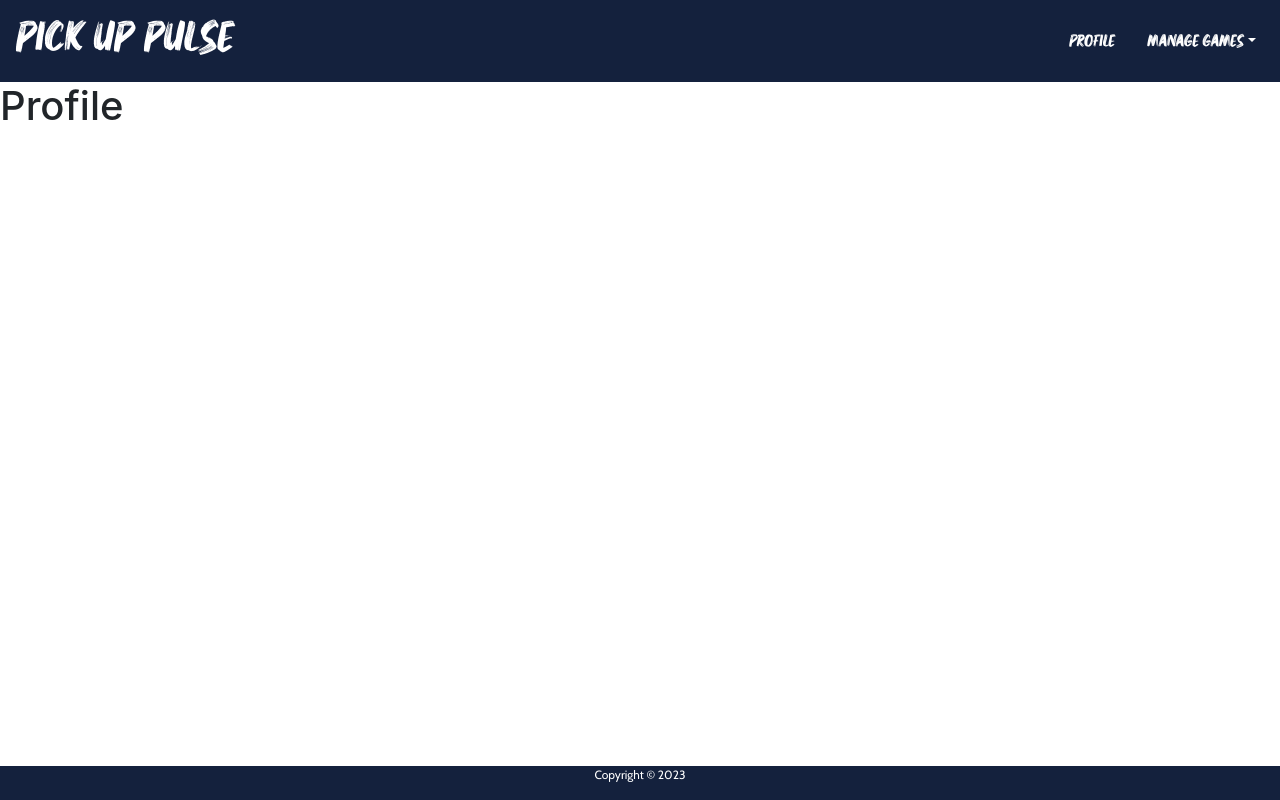
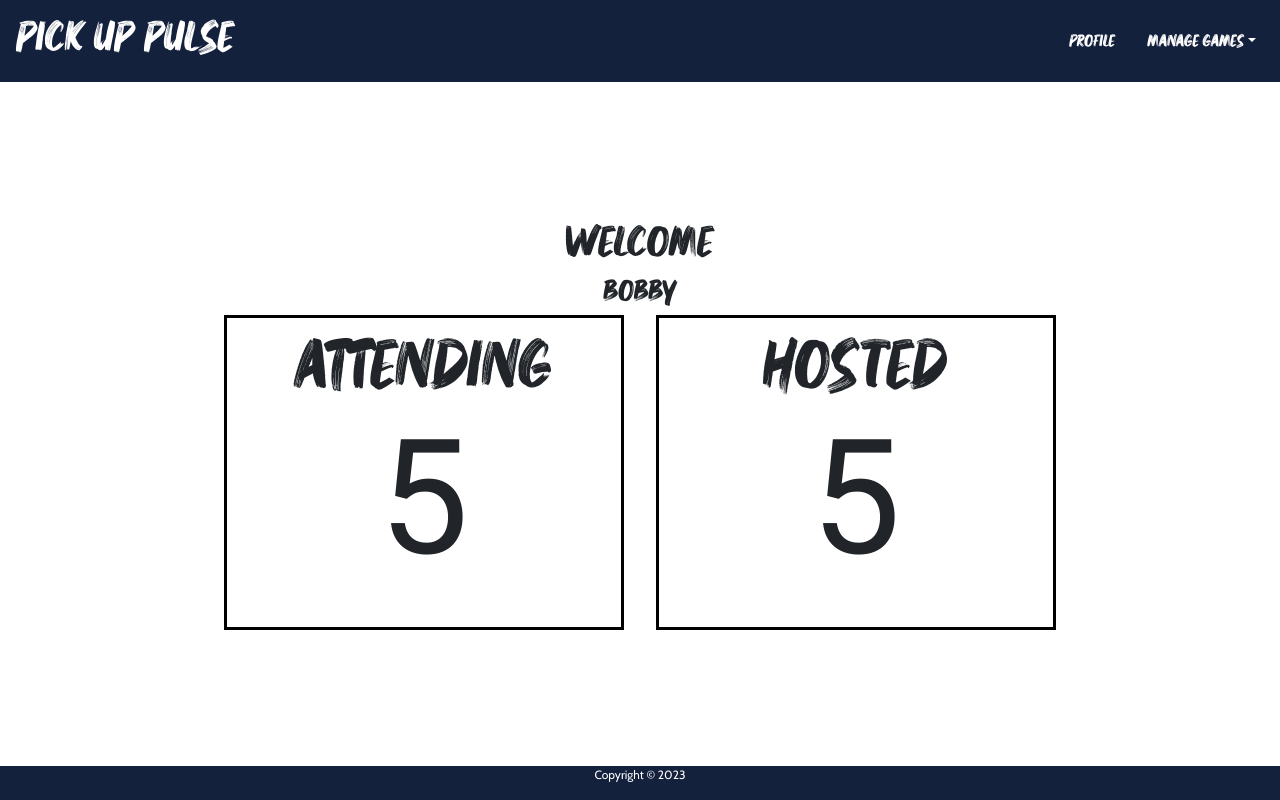
Before and after one commit to scooby-gang-12/PickUpPulse, a React app: page /profile in a window 1280 px wide. Built offline with nearby package versions, Linux system fonts and the light colour scheme.

Commit message:
Added Profile Styling

```diff
--- a/client/App.js
+++ b/client/App.js
@@ -16,6 +16,7 @@ import EditGames from './pages/editGame';
 import HostedGames from './pages/hostedGames';
 import EditGameForm from './components/forms/EditGameForm';
 import  GameInfo from './pages/gameinfo';
+import DetailedGameInfo from './components/DetailedGameInfo';
 
 // store colors and global theme items
 const theme = {
@@ -50,6 +51,7 @@ export default function App() {
                 <Route path='/hostedgames' element={<HostedGames />} />
                 <Route path='/hostedgames/edit/:gameId' element={<EditGameForm />} />
               <Route path='/profile' element={<Profile />} />
+              <Route path='/gameInfo/123' element={<DetailedGameInfo />} />
             </Route>
         </Routes>
       </BrowserRouter>
--- a/client/components/DetailedGameInfo.js
+++ b/client/components/DetailedGameInfo.js
@@ -15,17 +15,15 @@ export default function DetailedGameInfo() {
     return state.games.gamesArr.find((g)=>g._id === gameId)
   }))
 
-  const {sport, address, partySize, gameName} = game
-  console.log(game)
+  // const {sport, address, partySize, gameName} = game
+  // console.log(game)
   return (
     <StyledGameInfo>
-      <div>
-        <p>{gameName}</p>
-        <p>{sport}</p>
-        <p>{address}</p>
-        <p>{partySize}</p>
-      </div>
+        <h1>Bobbys Bubbles</h1>
+        <h3>Golf</h3>
+        <h3>12212 Sports Park</h3>
+        <h3>5 spots </h3>
+        <h3>5 signUp</h3>
     </StyledGameInfo>
-
   )
 }
--- a/client/components/map/Map.js
+++ b/client/components/map/Map.js
@@ -22,7 +22,8 @@ export default function Map () {
       lat: game.location.coordinates[1],
       lng: game.location.coordinates[0],
       gameName: game.gameName,
-      sport: game.sport
+      sport: game.sport,
+      id: game._id
     }));
   };
 
--- a/client/components/styles/GlobalStyles.js
+++ b/client/components/styles/GlobalStyles.js
@@ -1,6 +1,9 @@
 import styled, { createGlobalStyle } from "styled-components";
 
 export const GlobalStyles = createGlobalStyle`
+
+@import url('https://fonts.googleapis.com/css2?family=Roboto&display=swap');
+
     @font-face {
         font-family: 'Rough Battle';
         src: url('/fonts/Rough Battle.ttf') format('truetype');
@@ -18,5 +21,6 @@ export const GlobalStyles = createGlobalStyle`
     :root{
         --primary-font: 'Rough Battle';
         --secondary-font: 'Cabin Regular';
+        --tertiary-font: 'Roboto';
     }
 `
--- a/client/components/styles/StyledGameInfo.styled.js
+++ b/client/components/styles/StyledGameInfo.styled.js
@@ -1,6 +1,18 @@
 import { styled } from "styled-components";
 
 export const StyledGameInfo = styled.div`
-display: flex;
 
+    display: flex;
+    justify-content: center;
+    align-items: center;
+    flex-direction: column;
+    padding: 2rem;
+
+
+    h1 {
+      font-family: var(--primary-font);
+    }
+    h3 {
+      font-family: var(--tertiary-font);
+    }
 `
--- a/client/pages/profile.js
+++ b/client/pages/profile.js
@@ -5,20 +5,61 @@ import {useSelector} from 'react-redux'
 
 export default function Profile() {
     const {userInfo} = useSelector(state=>state.auth)
+    console.log(userInfo)
     return (
-        <div>
-            <h1>Profile</h1>
-            {userInfo && (
-                <>
-                <p>{userInfo.username}</p>
-                <p>{userInfo.fullName}</p>
-                <h5>Attending</h5>
-                {userInfo.attendingGames.map((game)=><p>{game.gameName}</p>)}
-                <h5>Hosted</h5>
-                {userInfo.hostedGames.map((game)=><p>{game.gameName}</p>)}
-                </>
-            )}
-
-        </div>
+        <Container>
+            <h1>Welcome</h1>
+            <h3>Bobby</h3>
+            <GamesDisplay>
+                <DisplayItem>
+                    <h3>Attending</h3>
+                    <NumDisplay>5</NumDisplay>
+                </DisplayItem>
+                <DisplayItem>
+                    <h3>Hosted</h3>
+                    <NumDisplay>5</NumDisplay>
+                </DisplayItem>
+            </GamesDisplay>
+        </Container>
     )
 }
+
+const Container = styled.div`
+    display: flex;
+    justify-content: center;
+    align-items: center;
+    flex-direction: column;
+    padding: 2rem;
+    font-family: var(--primary-font);
+
+
+`
+
+const GamesDisplay = styled.div`
+    display: flex;
+    justify-content: center;
+    gap: 2rem;
+    h3 {
+        font-size: 4rem;
+        justify-content: center;
+    }
+`
+const NumDisplay = styled.div`
+    display:flex;
+    align-items: center;
+    justify-content: center;
+    font-size: 10rem;
+    font-family: var(--tertiary-font);
+    margin-top: -2rem;
+    padding: 0;
+`
+
+const DisplayItem = styled.div`
+    display: flex;
+    flex-direction: column;
+    justify-content: center;
+    align-items: center;
+    border: 3px solid black;
+    padding: .5rem;
+    width: 400px;
+`
--- /dev/null
+++ b/client/utils/kobeQuotes.js
@@ -0,0 +1,6 @@
+export default [
+  `When we are saying this cannot be accomplished, this cannot be done, then we are short-changing ourselves. My brain, it cannot process failure. It will not process failure. Because if I have to sit there and face myself and tell myself 'you are a failure,' I think that is almost worse than dying.`,
+  "You can't stop people from trying to limit your dreams, but you can stop it from becoming a reality. Your dreams are up to you. I encourage you to always be curious, always seek out things you love and always work hard once you find it.",
+  "Those times when you stay up late and you work hard; those times when don’t feel like working — you’re too tired, you don’t want to push yourself — but you do it anyway. That is actually the dream. That’s the dream. It’s not the destination, it’s the journey. And if you guys can understand that, what you’ll see happen is that you won’t accomplish your dreams, your dreams won’t come true, something greater will."
+
+]
```
